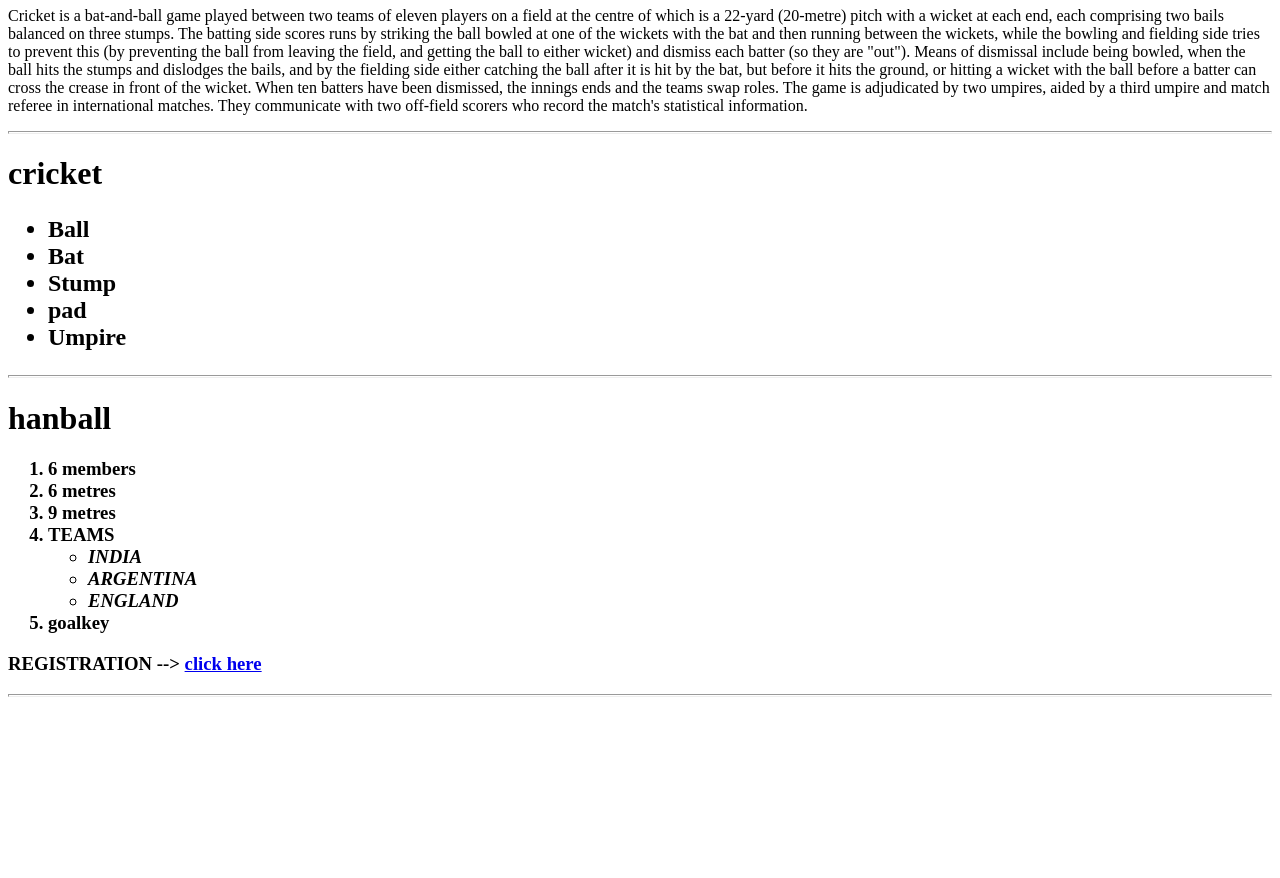
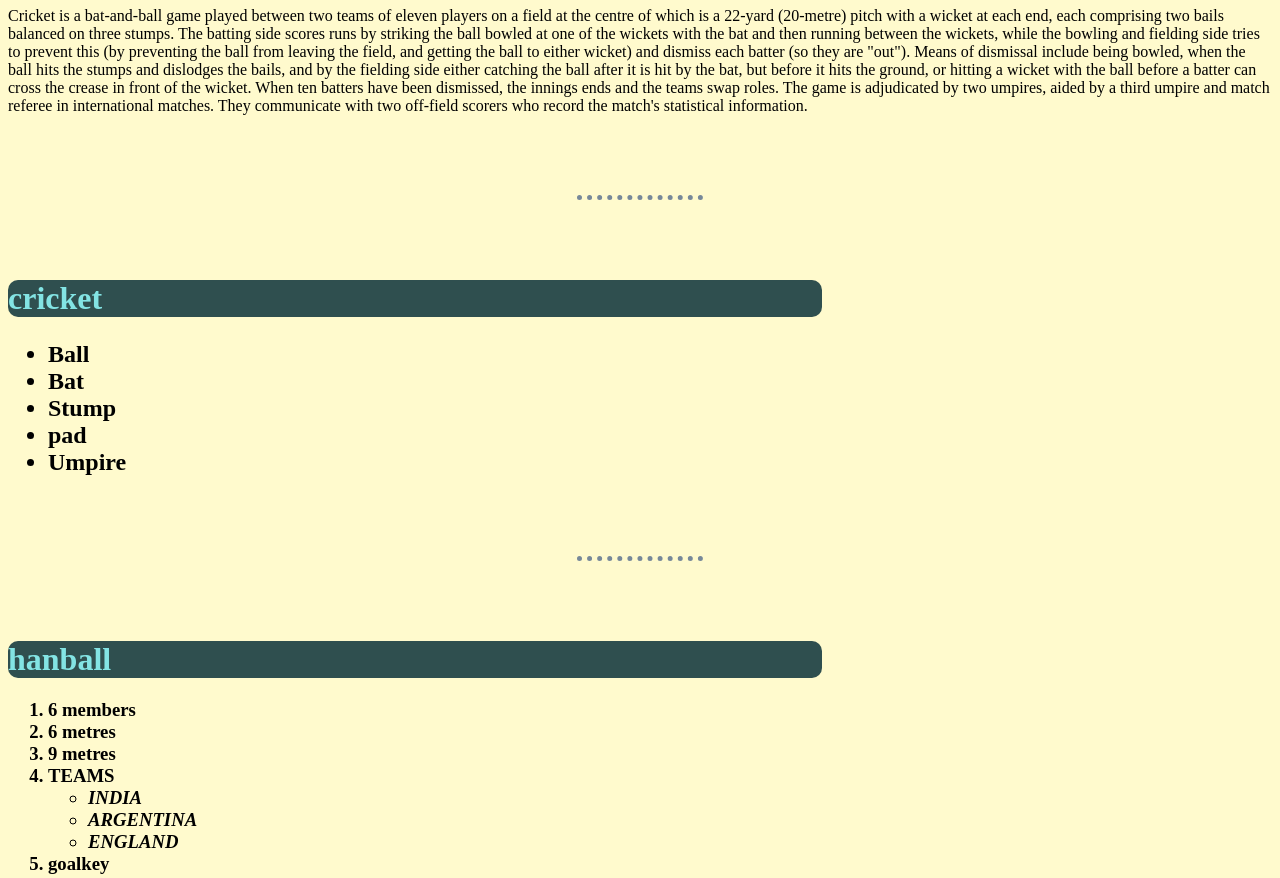
Before and after one commit to Aarif-36/project-site, a plain HTML site: page index.html in a window 1280 px wide. Shown: the part 320-1198 px from the top of the page. Before the commit the page ends 1025 px from the top, so only its background shows below. Drawn offline with Linux system fonts and the light colour scheme; files that its build step writes are made by us from their sources.

Commit message:
Update index.html

```diff
--- a/index.html
+++ b/index.html
@@ -3,6 +3,7 @@
 <head>
     <meta charset="UTF-8">
     <title>🥺Document</title>
+     <link rel="stylesheet" href="css/styles.css">
 </head>
 <body>
     <Table>
@@ -21,7 +22,7 @@
     <p>Iam here to present the topic about <EM><STrong>doctor availability using AI</STrong></EM></p>
     <p><i>My name is aarif and iam a <b>web developer</b></i></p>
     <p>Cricket is a bat-and-ball game played between two teams of eleven players on a field at the centre of which is a 22-yard (20-metre) pitch with a wicket at each end, each comprising two bails balanced on three stumps. The batting side scores runs by striking the ball bowled at one of the wickets with the bat and then running between the wickets, while the bowling and fielding side tries to prevent this (by preventing the ball from leaving the field, and getting the ball to either wicket) and dismiss each batter (so they are "out"). Means of dismissal include being bowled, when the ball hits the stumps and dislodges the bails, and by the fielding side either catching the ball after it is hit by the bat, but before it hits the ground, or hitting a wicket with the ball before a batter can cross the crease in front of the wicket. When ten batters have been dismissed, the innings ends and the teams swap roles. The game is adjudicated by two umpires, aided by a third umpire and match referee in international matches. They communicate with two off-field scorers who record the match's statistical information.</p>
-    <hr size="3">
+    <hr>
     <h1>cricket<h1>
         <h2><ul>
             <li>Ball</li>
@@ -31,7 +32,7 @@
             <li>Umpire</li>
         </ul>
         </h2>
-        <hr size="3">
+        <hr>
     <h1>hanball</h1>
     <h3><ol>
         <li>6 members</li>
@@ -45,6 +46,6 @@
         <li>goalkey</li>
     </ol></h3>
     <h3>REGISTRATION --> <a href="inputs.html">click here</a></h3>
-    <hr size="3">
+    <hr>
 </body>
 </html>
```
